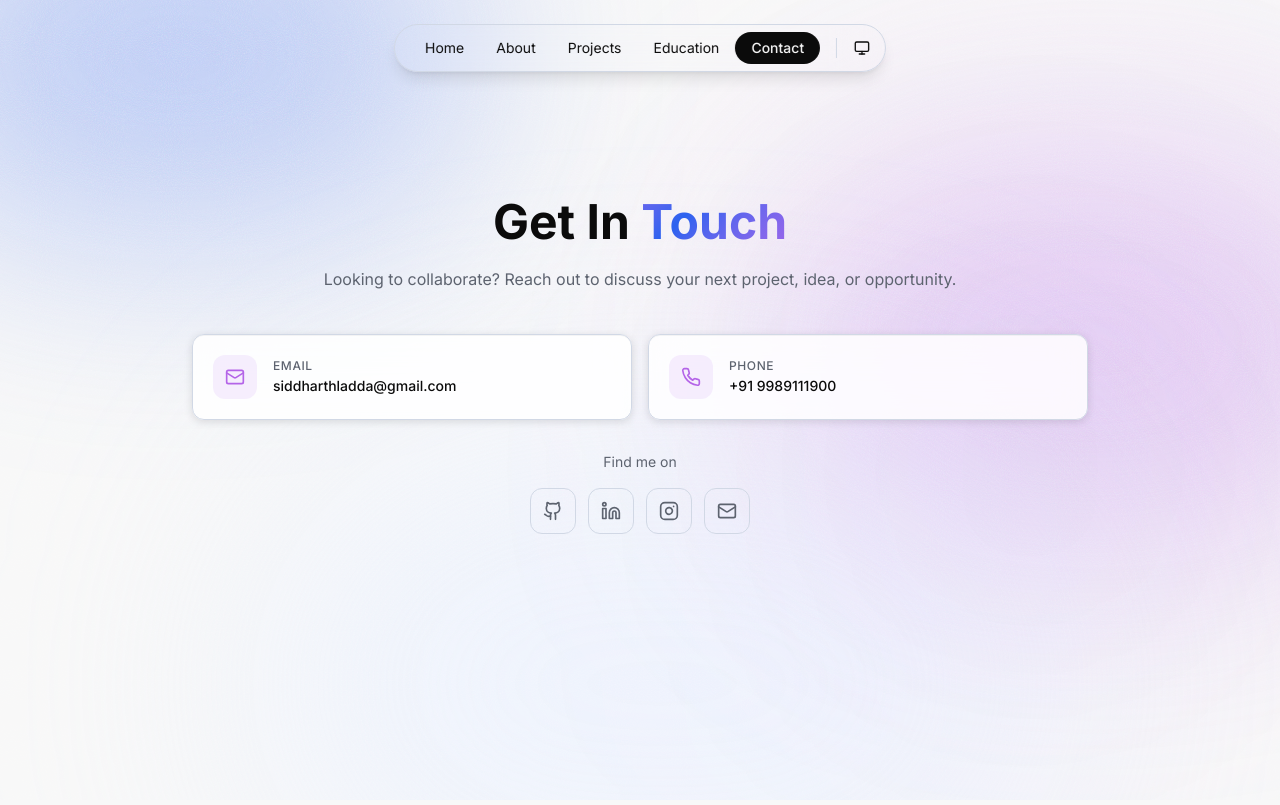
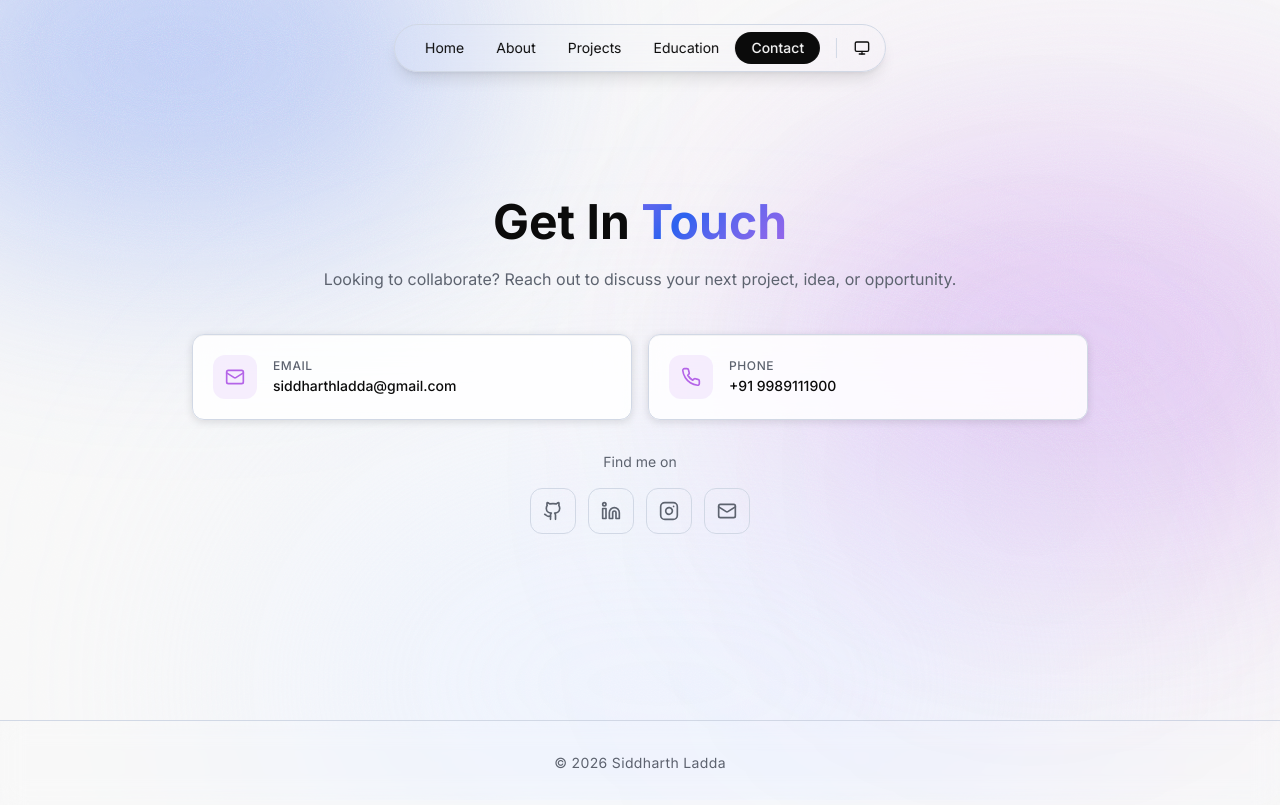
Before and after one commit to laddasiddharth/Portfolio, a React (Vite) app: page /contact in a window 1280 px wide. Built offline with nearby package versions, Linux system fonts and the light colour scheme.

Commit message:
feat: add simple minimalist footer

```diff
--- a/src/App.tsx
+++ b/src/App.tsx
@@ -10,6 +10,7 @@ import Education from "./components/Education";
 import Contact from "./components/Contact";
 import Background from "./components/Background";
 import ScrollToTop from "./components/ScrollToTop";
+import Footer from "./components/Footer";
 import { LenisContext } from "./lib/LenisContext";
 
 function App() {
@@ -42,12 +43,12 @@ function App() {
 
   return (
     <LenisContext.Provider value={{ lenis }}>
-      <div className="bg-background text-foreground relative min-h-screen">
+      <div className="bg-background text-foreground relative min-h-screen flex flex-col">
         <Background />
         <ScrollToTop />
 
         {/* Shared layout */}
-        <div className="relative z-10">
+        <div className="relative z-10 flex-1">
           <Header />
           <main>
             <Routes>
@@ -59,6 +60,8 @@ function App() {
             </Routes>
           </main>
         </div>
+
+        <Footer />
       </div>
     </LenisContext.Provider>
   );
--- /dev/null
+++ b/src/components/Footer.tsx
@@ -0,0 +1,13 @@
+export default function Footer() {
+  const currentYear = new Date().getFullYear();
+
+  return (
+    <footer className="relative py-8 border-t border-border/40 bg-background/50 backdrop-blur-md">
+      <div className="container mx-auto px-4 text-center">
+        <p className="text-sm text-muted-foreground tracking-wide">
+          © {currentYear} Siddharth Ladda
+        </p>
+      </div>
+    </footer>
+  );
+}
```
